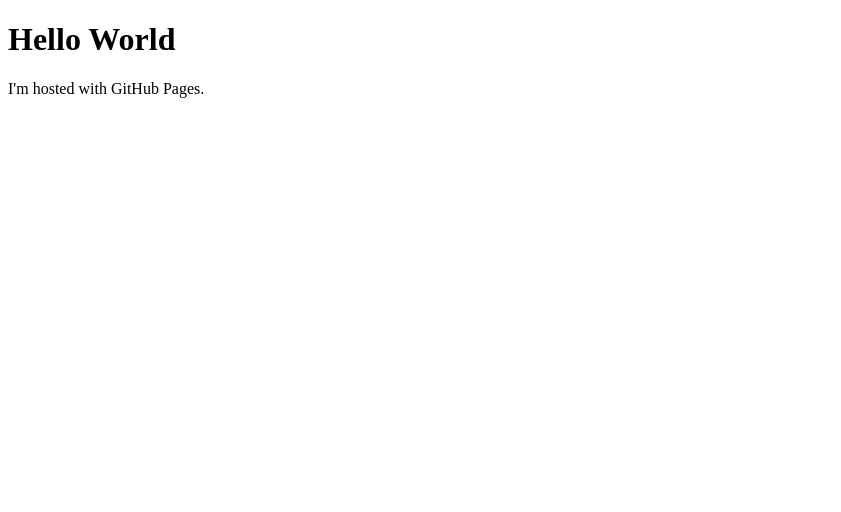
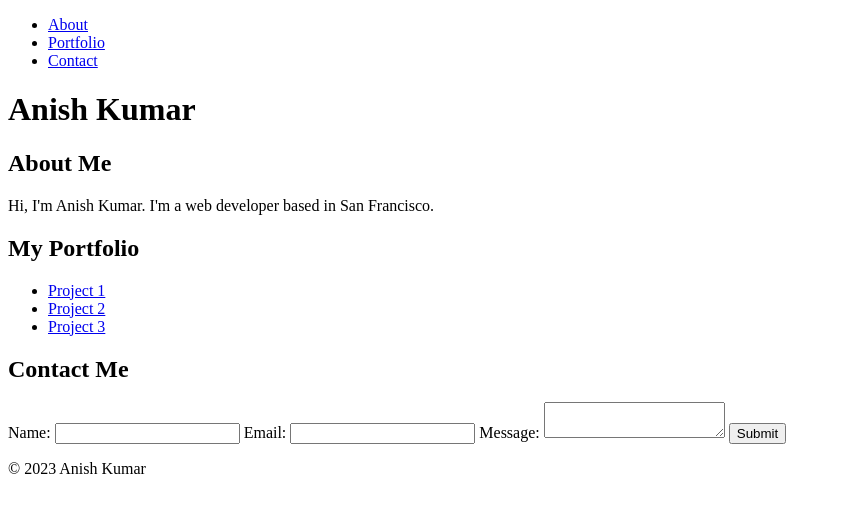
Before and after one commit to Anish47180/anish47180.github.io, a plain HTML site: page index.html in a window 1280 px wide. Shown: the whole page, without its empty margins (0-841 px from the left). Drawn offline with Linux system fonts and the light colour scheme.

Commit message:
Update index.html

```diff
--- a/index.html
+++ b/index.html
@@ -1,11 +1,50 @@
 <!DOCTYPE html>
 <html>
 <head>
-  <title>Anish Kumar</title>
+	<title>Anish Kumar</title>
+	<meta charset="utf-8">
+	<meta name="viewport" content="width=device-width, initial-scale=1.0">
+	<link rel="stylesheet" type="text/css" href="style.css">
 </head>
-  <style type = "text/css"></style>
 <body>
-<h1>Hello World</h1>
-<p>I'm hosted with GitHub Pages.</p>
+	<header>
+		<nav>
+			<ul>
+				<li><a href="#about">About</a></li>
+				<li><a href="#portfolio">Portfolio</a></li>
+				<li><a href="#contact">Contact</a></li>
+			</ul>
+		</nav>
+		<h1>Anish Kumar</h1>
+	</header>
+	<main>
+		<section id="about">
+			<h2>About Me</h2>
+			<p>Hi, I'm Anish Kumar. I'm a web developer based in San Francisco.</p>
+		</section>
+		<section id="portfolio">
+			<h2>My Portfolio</h2>
+			<ul>
+				<li><a href="#">Project 1</a></li>
+				<li><a href="#">Project 2</a></li>
+				<li><a href="#">Project 3</a></li>
+			</ul>
+		</section>
+		<section id="contact">
+			<h2>Contact Me</h2>
+			<form action="submit-form.php" method="post">
+				<label for="name">Name:</label>
+				<input type="text" id="name" name="name" required>
+				<label for="email">Email:</label>
+				<input type="email" id="email" name="email" required>
+				<label for="message">Message:</label>
+				<textarea id="message" name="message"></textarea>
+				<input type="submit" value="Submit">
+			</form>
+		</section>
+	</main>
+	<footer>
+		<p>&copy; 2023 Anish Kumar</p>
+	</footer>
 </body>
 </html>
```
